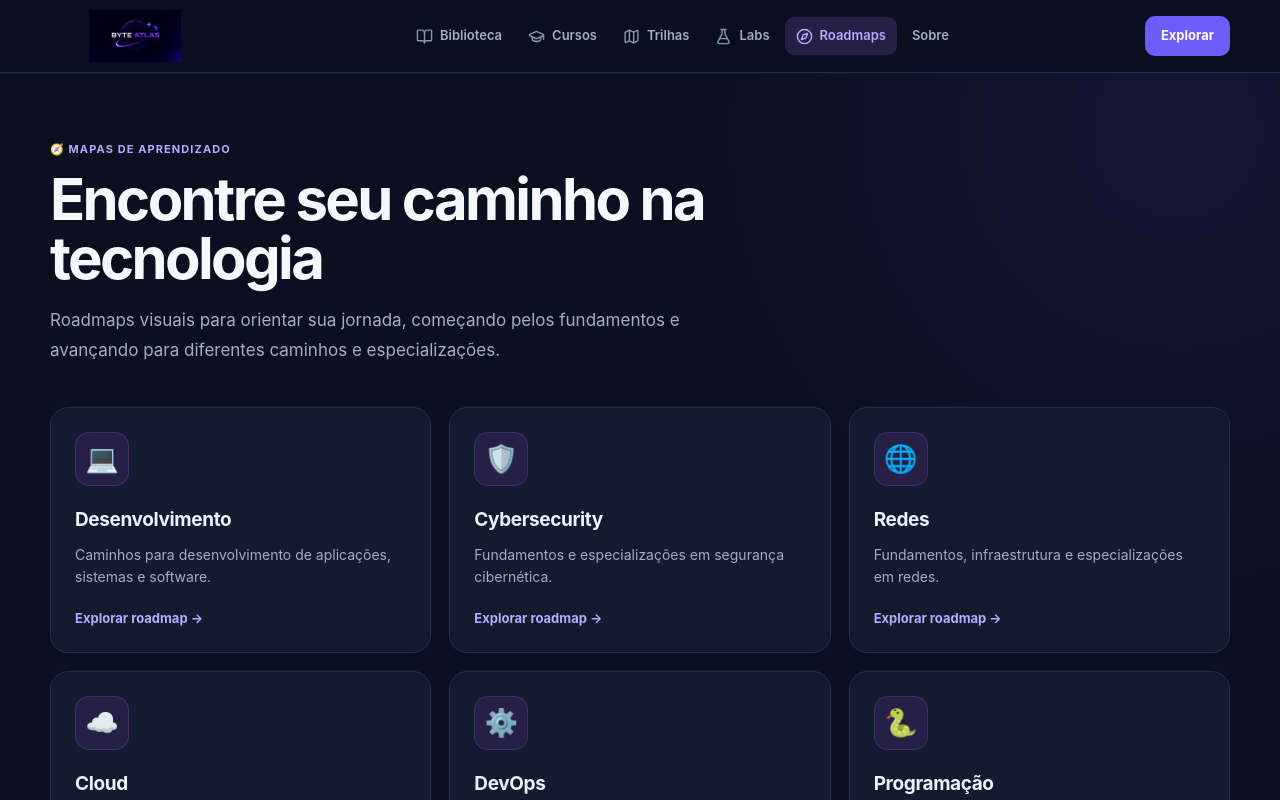
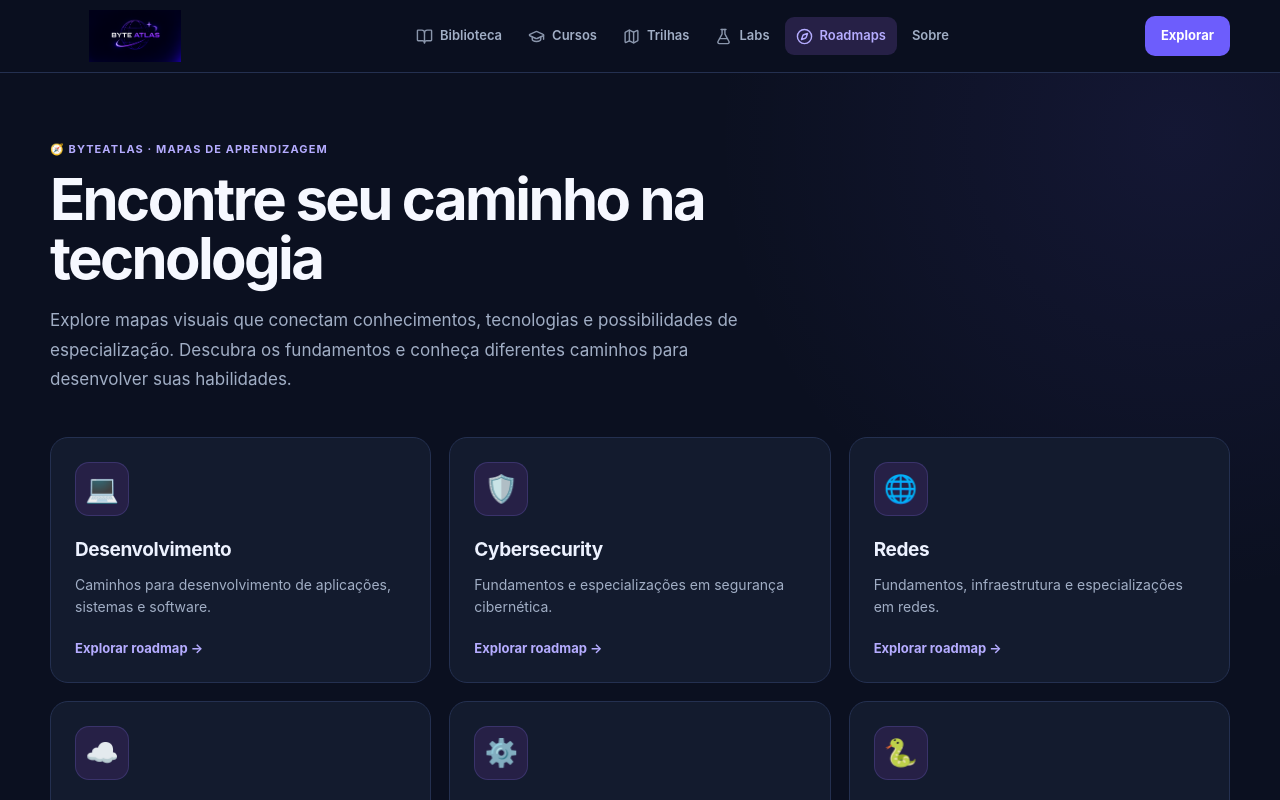
Before and after one commit to yukitelles0-blip/techlib, a React (Vite) app: page /roadmaps in a window 1280 px wide. Shown: the top 800 px of the page. Built offline with nearby package versions, Linux system fonts and the light colour scheme.

Commit message:
Update Roadmaps page for ByteAtlas branding
Updated the title and description for clarity and engagement.

```diff
--- a/src/pages/Roadmaps.jsx
+++ b/src/pages/Roadmaps.jsx
@@ -1,3 +1,4 @@
+
 import React from "react";
 import { Link } from "react-router-dom";
 import { roadmaps } from "../data/roadmaps";
@@ -9,7 +10,7 @@ export default function Roadmaps() {
 
         <div className="roadmaps-hero">
           <span className="eyebrow">
-            🧭 MAPAS DE APRENDIZADO
+            🧭 BYTEATLAS · MAPAS DE APRENDIZAGEM
           </span>
 
           <h1>
@@ -17,9 +18,10 @@ export default function Roadmaps() {
           </h1>
 
           <p>
-            Roadmaps visuais para orientar sua jornada,
-            começando pelos fundamentos e avançando para
-            diferentes caminhos e especializações.
+            Explore mapas visuais que conectam conhecimentos,
+            tecnologias e possibilidades de especialização.
+            Descubra os fundamentos e conheça diferentes caminhos
+            para desenvolver suas habilidades.
           </p>
         </div>
 
```
